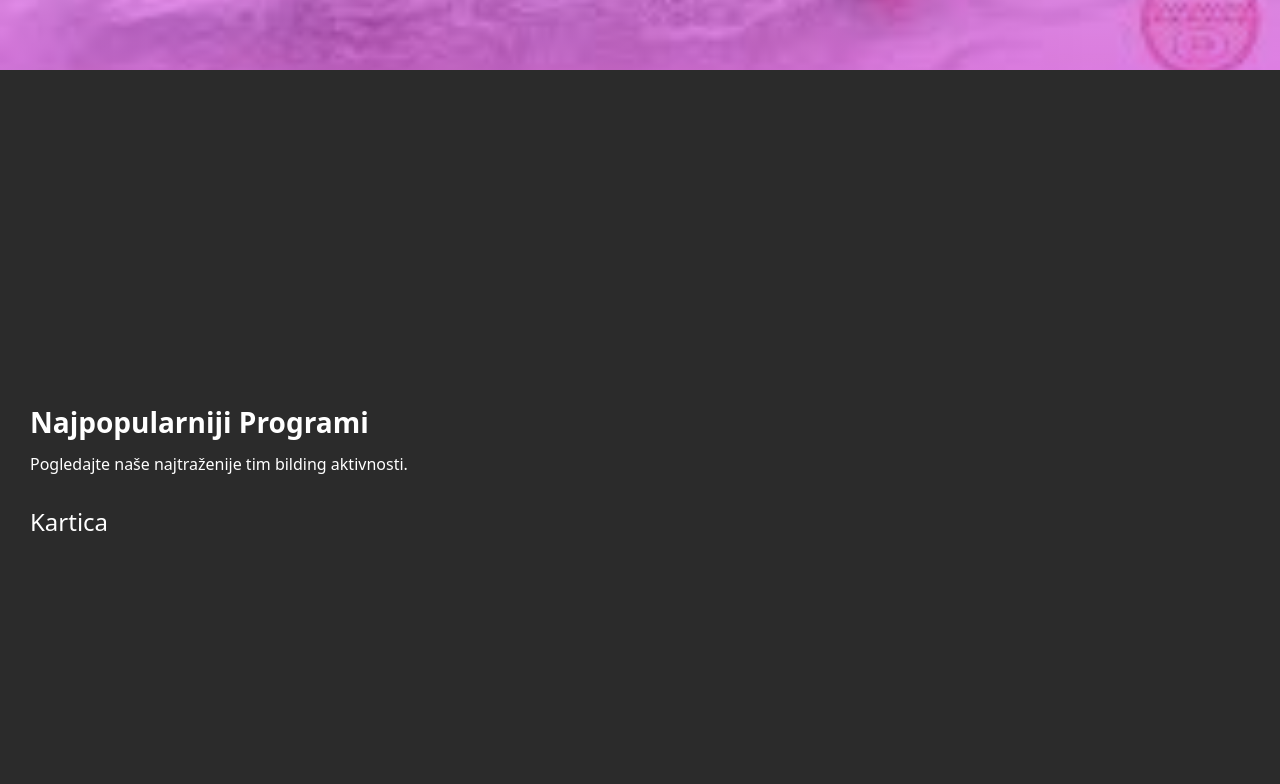
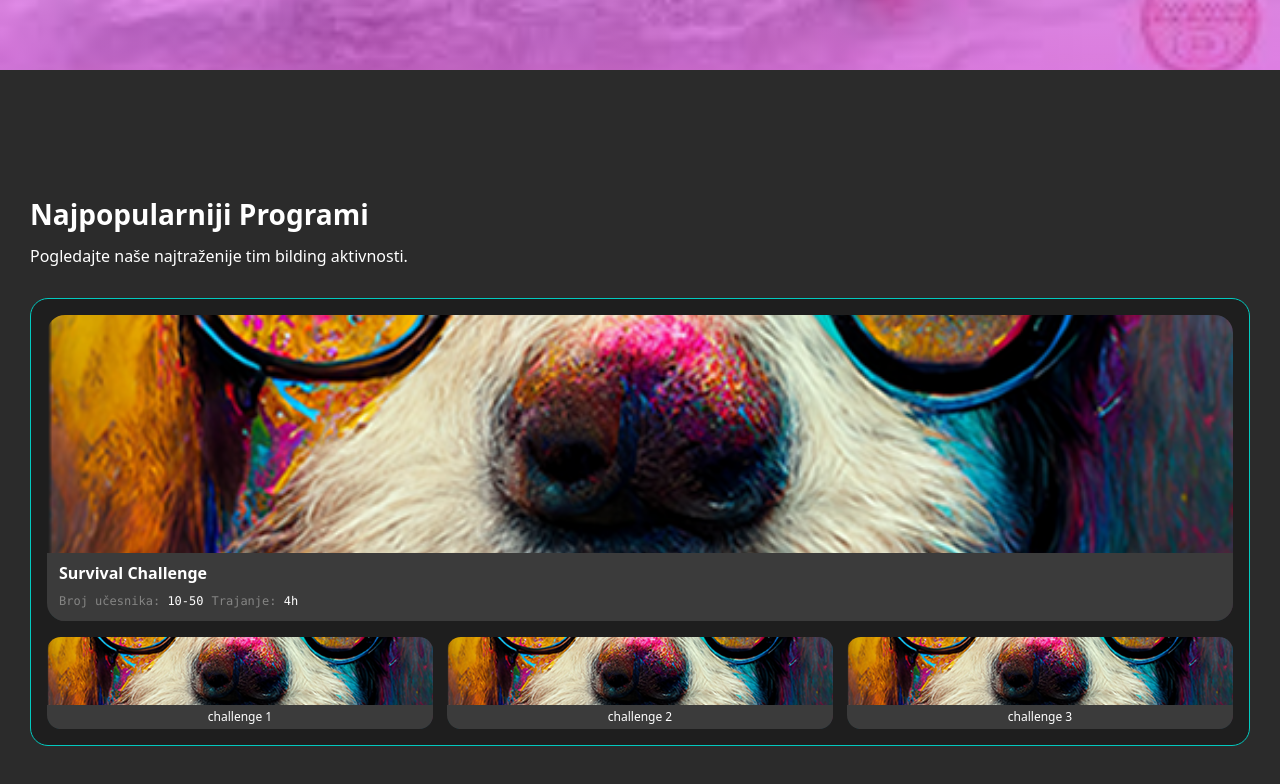
Before and after one commit to jaksa-v/hive-website, an Astro site: page / in a window 1280 px wide. Shown: the part 1530-2314 px from the top of the page. Built offline with nearby package versions, Linux system fonts and the light colour scheme; Astro itself is replaced by a stand-in of ours.

Commit message:
add new font and skech out the card ui

```diff
--- a/package.json
+++ b/package.json
@@ -13,6 +13,7 @@
     "@astrojs/preact": "^4.0.3",
     "@astrojs/tailwind": "^5.1.5",
     "@fontsource-variable/work-sans": "^5.1.1",
+    "@fontsource/space-mono": "^5.1.2",
     "astro": "^5.1.10",
     "preact": "^10.25.4",
     "tailwindcss": "^3.4.17"
--- /dev/null
+++ b/src/components/ProgramCard.astro
@@ -0,0 +1,66 @@
+---
+import { Image } from "astro:assets";
+import cardImage from "../assets/program-card-image.png";
+
+const item = {
+  title: "Survival Challenge",
+  participants: "10-50",
+  duration: "4h",
+  activities: [
+    {
+      title: "challenge 1",
+    },
+    {
+      title: "challenge 2",
+    },
+    {
+      title: "challenge 3",
+    },
+    {
+      title: "challenge 4",
+    },
+  ],
+};
+---
+
+<div
+  class="bg-[#1E1E1E] rounded-[18px] flex flex-col p-4 border border-1 border-[#02C9BF] cursor-pointer"
+>
+  <div class="rounded-[18px] flex flex-col relative h-[306px]">
+    <Image
+      class="absolute inset-0 w-full h-full object-cover rounded-[18px]"
+      src={cardImage}
+      alt={item.title}
+    />
+    <div
+      class="z-10 absolute w-full bottom-0 bg-[#3B3B3B] rounded-b-[18px] pt-2 pb-3 px-3"
+    >
+      <span class="text-white font-semibold">{item.title}</span>
+      <div class="flex gap-x-2 mt-2 font-mono">
+        <span class="text-xs text-[#858584]">
+          Broj učesnika: <span class="text-white">{item.participants}</span>
+        </span>
+        <span class="text-xs text-[#858584]">
+          Trajanje: <span class="text-white">{item.duration}</span>
+        </span>
+      </div>
+    </div>
+  </div>
+  <div class="flex gap-x-[14px] mt-4">
+    {
+      item.activities.slice(0, 3).map((activity) => (
+        <div class="rounded-[14px] flex flex-col relative h-[92px] flex-1">
+          <Image
+            class="absolute inset-0 w-full h-full object-cover rounded-[14px]"
+            src={cardImage}
+            alt={activity.title}
+          />
+
+          <div class="z-10 absolute w-full bottom-0 bg-[#3B3B3B] rounded-b-[14px] px-2 py-1 flex justify-center">
+            <span class="text-xs font-medium text-white">{activity.title}</span>
+          </div>
+        </div>
+      ))
+    }
+  </div>
+</div>
--- a/src/sections/ProgramsSection.astro
+++ b/src/sections/ProgramsSection.astro
@@ -1,3 +1,7 @@
+---
+import ProgramCard from "../components/ProgramCard.astro";
+---
+
 <section id="programs" class="h-screen px-[30px] flex flex-col justify-center">
   <div class="flex flex-col gap-y-[30px]">
     <div>
@@ -8,6 +12,6 @@
         Pogledajte naše najtraženije tim bilding aktivnosti.
       </p>
     </div>
-    <span class="text-white text-2xl">Kartica</span>
+    <ProgramCard />
   </div>
 </section>
--- a/tailwind.config.mjs
+++ b/tailwind.config.mjs
@@ -7,6 +7,7 @@ export default {
     extend: {
       fontFamily: {
         sans: ["Work Sans Variable", ...defaultTheme.fontFamily.sans],
+        mono: ["Space Mono", ...defaultTheme.fontFamily.mono],
       },
     },
   },
```
Also changed, not shown: src/assets/program-card-image.png (added), 1 other file.
